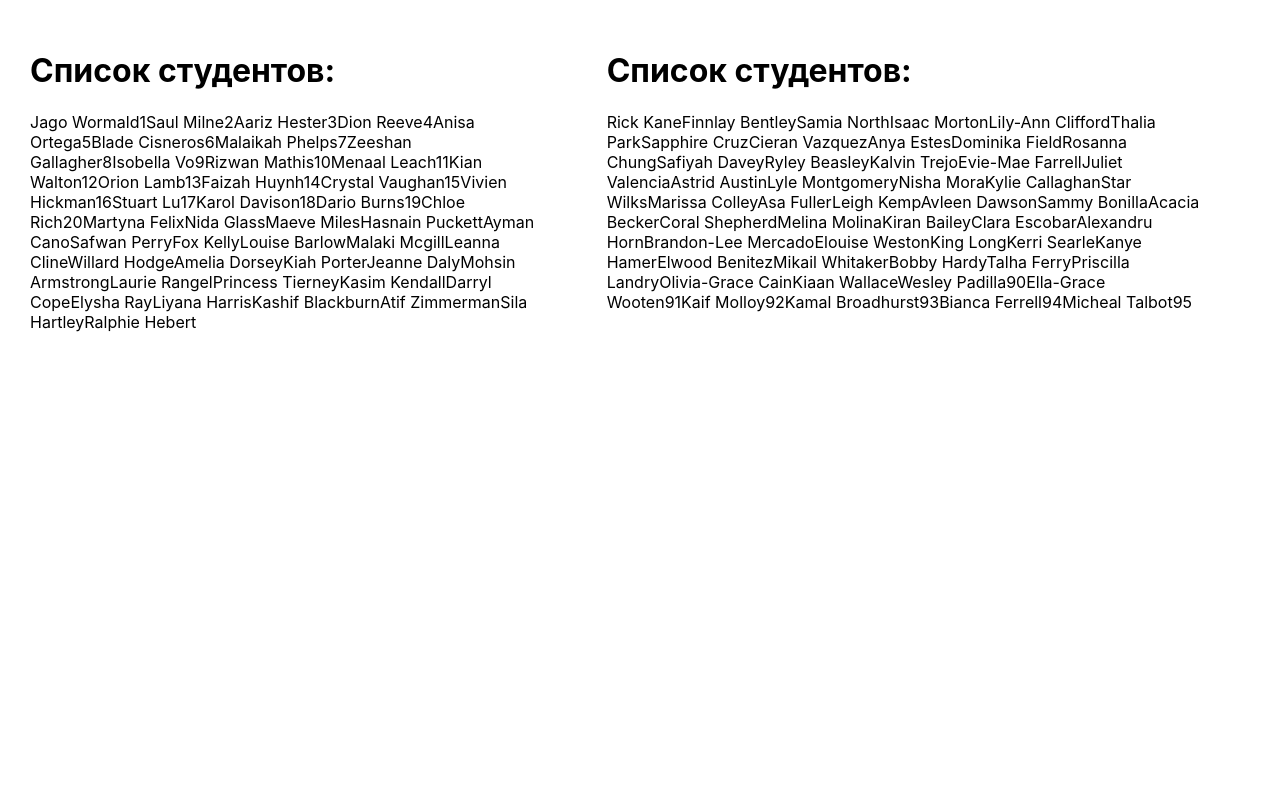
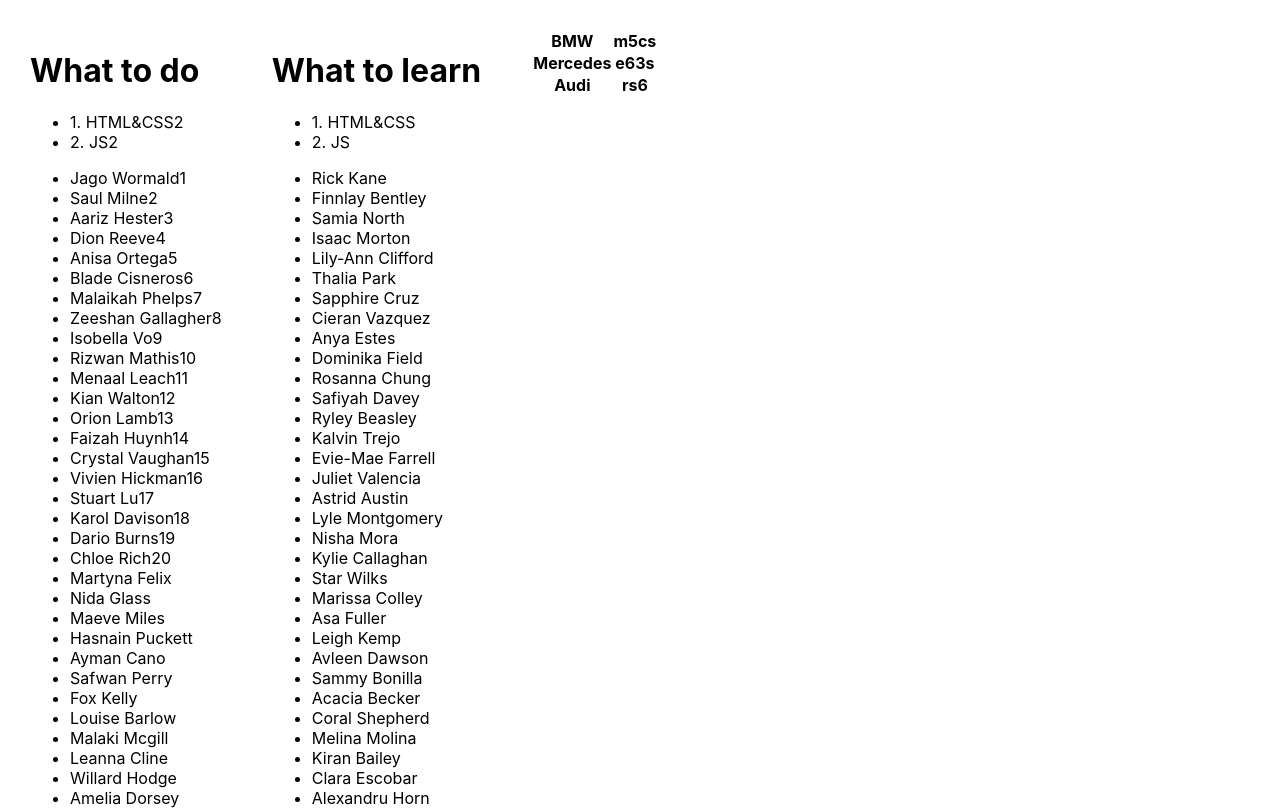
Before and after one commit to springevidence/todolist-practice1, a React (Create React App) app: page / in a window 1280 px wide. Shown: the top 810 px of the page. Built offline with nearby package versions, Linux system fonts and the light colour scheme.

Commit message:
added new cars component and refactored tasks component

```diff
--- a/src/App.tsx
+++ b/src/App.tsx
@@ -1,22 +1,14 @@
 import React from 'react';
 import './App.css';
-import Tasks from "./Tasks";
+import Tasks from "./components/Tasks";
+import {dataType} from "./components/Tasks";
+import Cars from "./components/Cars";
+import {CarsType} from "./components/Cars";
 
 // Hi Guys!
 // Let's reinforce our current session!
 // -You have 2 arrays. You should create a new component TASKS, where you will render these arrays.
 // -Don't forget to assign types to our data.
-
-export type dataType = {
-    title: string
-    tasks: Array<tasksType>
-    students: Array<string>
-}
-type tasksType = {
-    taskId: number
-    title: string
-    isDone: boolean
-}
 
 function App() {
     const data1: dataType = {
@@ -73,7 +65,7 @@ function App() {
             'Ralphie Hebert',
         ]
     }
-    const data2: dataType =   {
+    const data2: dataType = {
         title: "What to learn",
         tasks: [
             {taskId: 1, title: "HTML&CSS", isDone: true},
@@ -133,40 +125,23 @@ function App() {
         ]
     }
 
+    const topCars: Array<CarsType> = [
+        {manufacturer: 'BMW', model: 'm5cs'},
+        {manufacturer: 'Mercedes', model: 'e63s'},
+        {manufacturer: 'Audi', model: 'rs6'}
+    ]
+
     return (
         <div className="App">
             <Tasks data={data1}/>
             <Tasks data={data2}/>
+            <Cars data={topCars}/>
+
         </div>
     );
 }
 
 export default App;
-
-
-
-
-
-
-
-
-
-
-
-
-
-
-
-
-
-
-
-
-
-
-
-
-
 
 
 //--------------------------------------------------------------
--- a/src/Tasks.tsx
+++ /dev/null
@@ -1,16 +0,0 @@
-import React from 'react';
-import {dataType} from "./App";
-
-type TasksPropsType = {
-    data: dataType
-}
-function Tasks(props: TasksPropsType) {
-    return (
-        <div>
-            <h1>Список студентов:</h1>
-            <div>{props.data.students}</div>
-        </div>
-    );
-}
-
-export default Tasks;
--- /dev/null
+++ b/src/components/Cars.tsx
@@ -0,0 +1,26 @@
+import React from 'react';
+
+export type CarsPropsType = {
+    data: Array<CarsType>
+}
+
+export type CarsType = {
+    manufacturer: string
+    model: string
+}
+const Cars = (props: CarsPropsType) => {
+    return (
+        <tbody>
+            {props.data.map((elem, i) => {
+                return (
+                    <tr>
+                        <th>{elem.manufacturer} </th>
+                        <th>{elem.model} </th>
+                    </tr>
+                )
+            })}
+        </tbody>
+    );
+};
+
+export default Cars;
--- /dev/null
+++ b/src/components/Tasks.tsx
@@ -0,0 +1,45 @@
+import React from 'react';
+
+export type dataType = {
+    title: string
+    tasks: Array<tasksType>
+    students: Array<string>
+}
+export type tasksType = {
+    taskId: number
+    title: string
+    isDone: boolean
+}
+
+type TasksPropsType = {
+    data: dataType
+}
+function Tasks(props: TasksPropsType) {
+    return (
+        <div>
+            <h1>{props.data.title}</h1>
+            <ul>
+                {props.data.tasks.map ((elem, i) => {
+                    return (
+                        <li key={elem.taskId}>
+                            <span>{elem.taskId}. </span>
+                            <span>{elem.title}</span>
+                            <span>{elem.isDone}</span>
+                        </li>
+                    )
+                })}
+            </ul>
+            <ul>
+                {props.data.students.map ((elem, i) => {
+                    return (
+                        <li key={i+1}>
+                            {elem}
+                        </li>
+                    )
+                })}
+            </ul>
+        </div>
+    );
+}
+
+export default Tasks;
```
